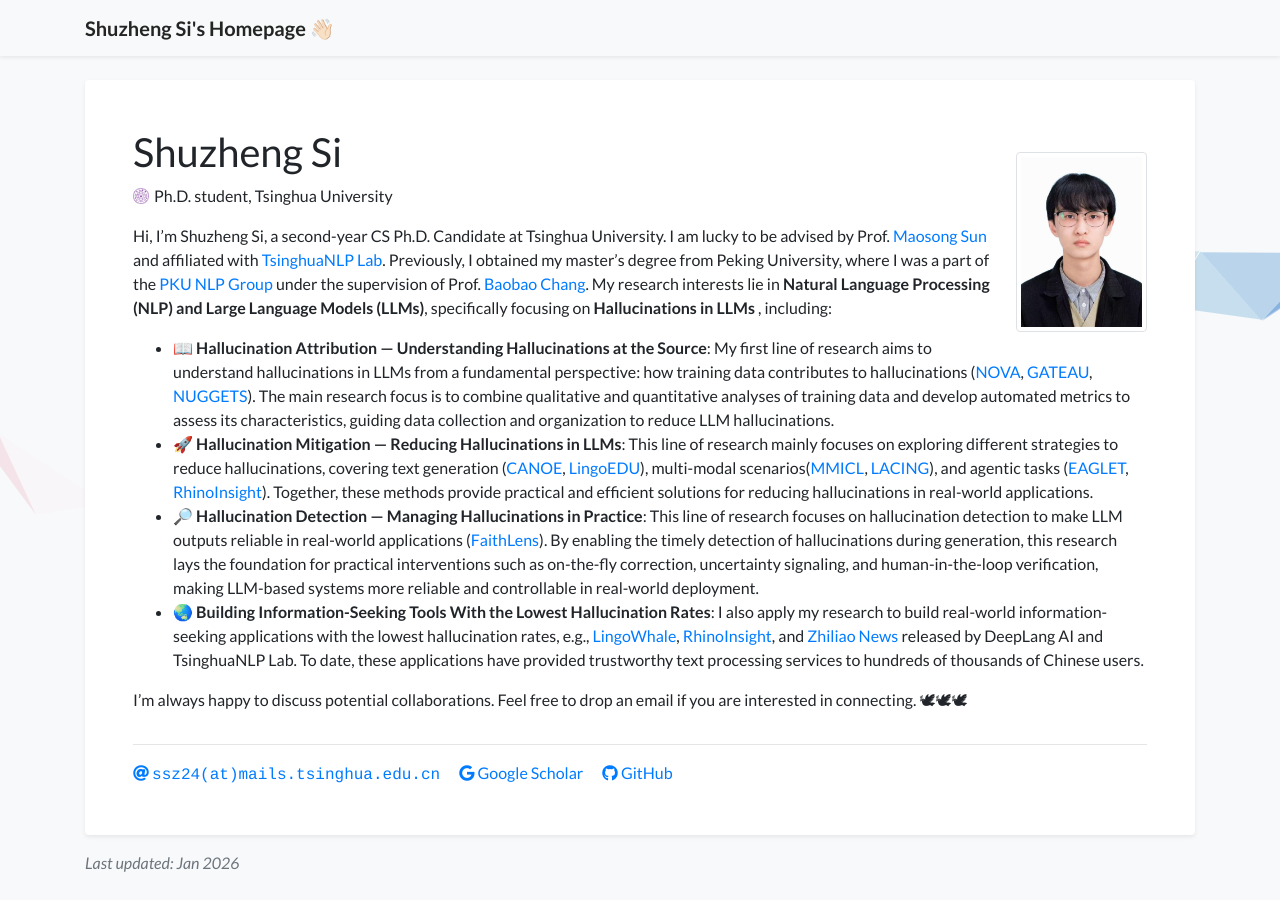
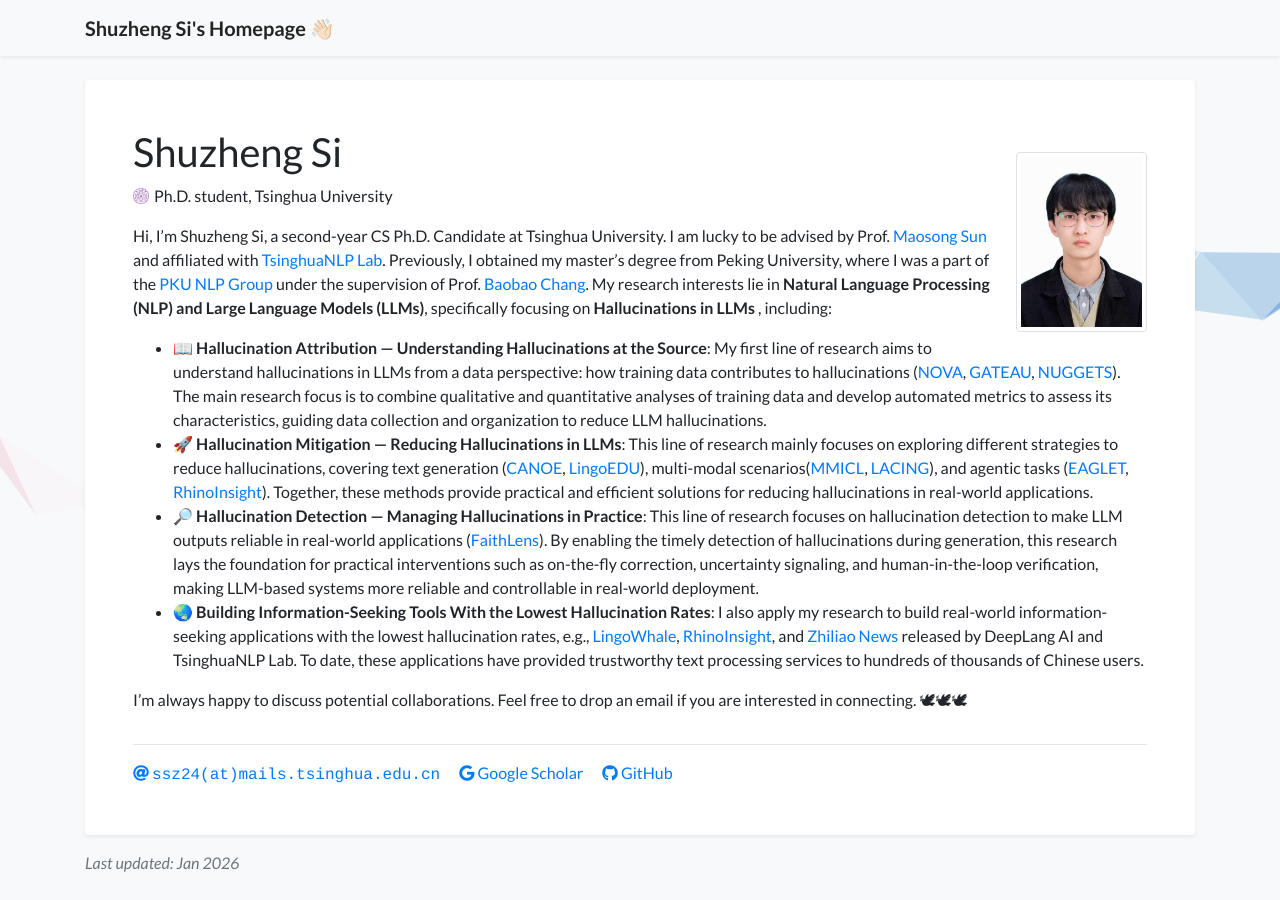
Before and after one commit to S1s-Z/s1s-z.github.io, a Jekyll site: the page built from index.html, in a window 1280 px wide. Built offline with Jekyll 4.4.1, drawn with Linux system fonts in a browser that asks for light colours; a style sheet for code colours, icons or effects is not loaded.

Commit message:
Update profile.yml

```diff
--- a/_data/profile.yml
+++ b/_data/profile.yml
@@ -23,7 +23,7 @@ short_bio: >-
   <br>
   <ul class="pub">
       <li>
-          📖 <b>Hallucination Attribution — Understanding Hallucinations at the Source</b>: My first line of research aims to understand hallucinations in LLMs from a fundamental perspective: how training data contributes to hallucinations (<a href="https://arxiv.org/abs/2502.07340">NOVA</a>, <a href="https://arxiv.org/abs/2410.15633">GATEAU</a>, <a href="https://arxiv.org/abs/2312.10302">NUGGETS</a>). The main research focus is to combine qualitative and quantitative analyses of training data and develop automated metrics to assess its characteristics, guiding data collection and organization to reduce LLM hallucinations.
+          📖 <b>Hallucination Attribution — Understanding Hallucinations at the Source</b>: My first line of research aims to understand hallucinations in LLMs from a data perspective: how training data contributes to hallucinations (<a href="https://arxiv.org/abs/2502.07340">NOVA</a>, <a href="https://arxiv.org/abs/2410.15633">GATEAU</a>, <a href="https://arxiv.org/abs/2312.10302">NUGGETS</a>). The main research focus is to combine qualitative and quantitative analyses of training data and develop automated metrics to assess its characteristics, guiding data collection and organization to reduce LLM hallucinations.
       </li>
       <li>
           🚀 <b>Hallucination Mitigation  — Reducing Hallucinations in LLMs</b>: This line of research mainly focuses on exploring different strategies to reduce hallucinations, covering text generation (<a href="https://arxiv.org/abs/2505.16483">CANOE</a>, <a href="https://arxiv.org/abs/2512.14244">LingoEDU</a>), multi-modal scenarios(<a href="https://arxiv.org/abs/2309.07915">MMICL</a>, <a href="https://arxiv.org/abs/2411.14279">LACING</a>), and agentic tasks (<a href=https://arxiv.org/abs/2510.05608">EAGLET</a>, <a href=https://arxiv.org/abs/2511.18743">RhinoInsight</a>). Together, these methods provide practical and efficient solutions for reducing hallucinations in real-world applications.
```
